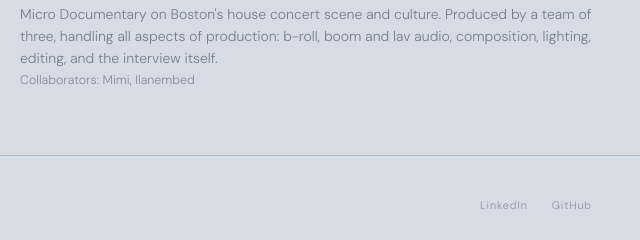
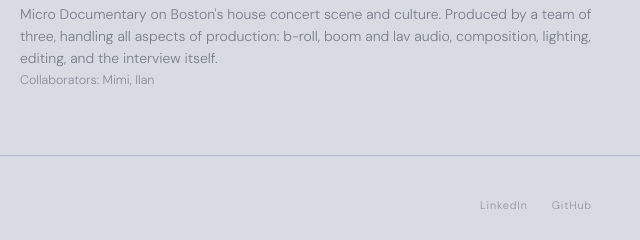
Before and after one commit to allenyxu2004/AllenPortfolio, a website: page creative.html in a window 1280 px wide. Shown: the part 726-966 px from the top of the page, 640-1280 px from the left. Drawn offline with Linux system fonts and the light colour scheme; a web font is replaced by a local one.

Commit message:
fix name typo

```diff
--- a/creative.html
+++ b/creative.html
@@ -49,7 +49,7 @@
                     <span class="video-year">2024</span>
                 </div>
                 <p class="video-desc">Micro Documentary on Boston's house concert scene and culture. Produced by a team of three, handling all aspects of production: b-roll, boom and lav audio, composition, lighting, editing, and the interview itself. </p>
-                <p class="project-collab">Collaborators: Mimi, Ilanembed</p>
+                <p class="project-collab">Collaborators: Mimi, Ilan</p>
             </div>
 
         </div>
```
